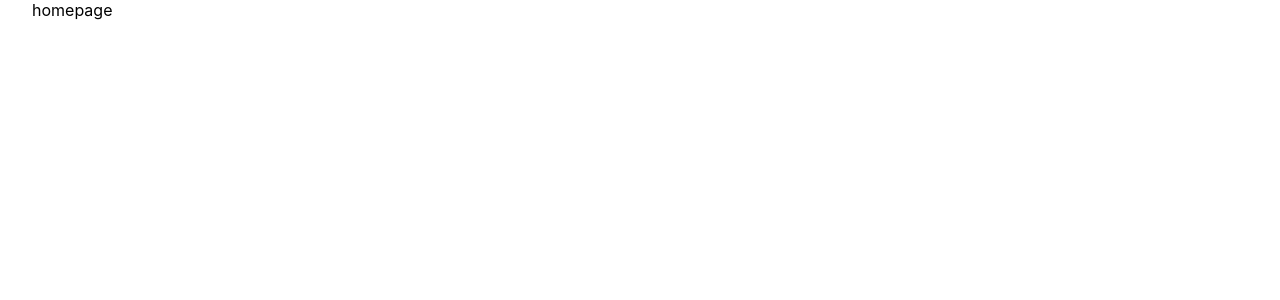
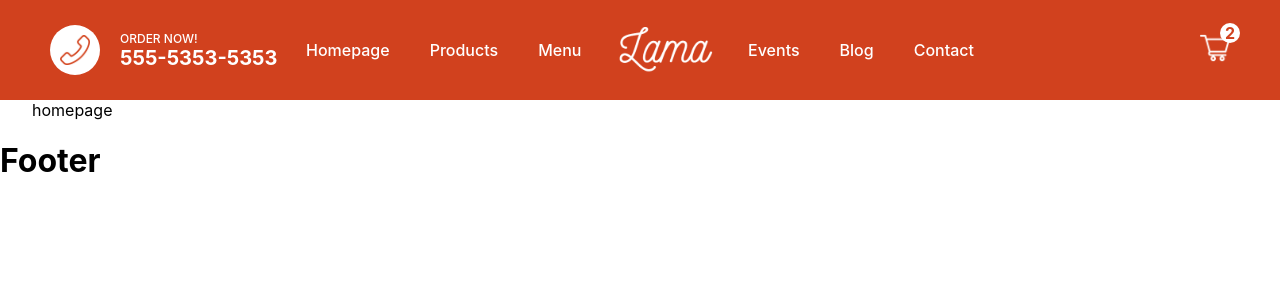
Before and after one commit to ciandevelops/pizza-restaurant, a Next.js app: page / in a window 1280 px wide. Shown: the top 300 px of the page. Built offline with nearby package versions, Linux system fonts and the light colour scheme.

Commit message:
nav complete

```diff
--- /dev/null
+++ b/components/Footer.js
@@ -0,0 +1,11 @@
+import React from "react";
+
+const Footer = () => {
+  return (
+    <div>
+      <h1>Footer</h1>
+    </div>
+  );
+};
+
+export default Footer;
--- /dev/null
+++ b/components/Layout.js
@@ -0,0 +1,15 @@
+import React from "react";
+import Navbar from "./Navbar";
+import Footer from "./Footer";
+
+const Layout = ({ children }) => {
+  return (
+    <>
+      <Navbar />
+      {children}
+      <Footer />
+    </>
+  );
+};
+
+export default Layout;
--- /dev/null
+++ b/components/Navbar.js
@@ -0,0 +1,47 @@
+import Image from "next/image";
+import React from "react";
+
+import styles from "../styles/Navbar.module.css";
+
+const Navbar = () => {
+  return (
+    <div className={styles.container}>
+      <div className={styles.item}>
+        <div className={styles.callButton}>
+          <Image
+            src="/img/telephone.png"
+            alt="Telephone"
+            width="32"
+            height="32"
+          />
+        </div>
+
+        <div className={styles.texts}>
+          <div className={styles.text}>ORDER NOW!</div>
+          <div className={styles.text}>555-5353-5353</div>
+        </div>
+      </div>
+
+      <div className={styles.item}>
+        <ul className={styles.list}>
+          <li className={styles.listItem}>Homepage</li>
+          <li className={styles.listItem}>Products</li>
+          <li className={styles.listItem}>Menu</li>
+          <Image src="/img/logo.png" alt="logo" width="160px" height="69px" />
+          <li className={styles.listItem}>Events</li>
+          <li className={styles.listItem}>Blog</li>
+          <li className={styles.listItem}>Contact</li>
+        </ul>
+      </div>
+
+      <div className={styles.item}>
+        <div className={styles.cart}>
+          <Image src="/img/cart.png" alt="logo" width="30px" height="30px" />
+          <div className={styles.counter}>2</div>
+        </div>
+      </div>
+    </div>
+  );
+};
+
+export default Navbar;
--- a/pages/_app.js
+++ b/pages/_app.js
@@ -1,7 +1,12 @@
-import '../styles/globals.css'
+import Layout from "../components/Layout";
+import "../styles/globals.css";
 
 function MyApp({ Component, pageProps }) {
-  return <Component {...pageProps} />
+  return (
+    <Layout>
+      <Component {...pageProps} />
+    </Layout>
+  );
 }
 
-export default MyApp
+export default MyApp;
--- /dev/null
+++ b/styles/Navbar.module.css
@@ -0,0 +1,80 @@
+.container {
+  height: 100px;
+  padding: 0px 50px;
+  background-color: #d1411e;
+  display: flex;
+  align-items: center;
+  justify-content: space-between;
+  position: sticky;
+  top: 0;
+}
+
+.item {
+  flex: 1;
+  display: flex;
+  align-items: center;
+}
+
+.item:nth-child(2) {
+  flex: 3;
+}
+
+.item:last-child {
+  justify-content: flex-end;
+}
+
+.callButton {
+  background-color: #fff;
+  border-radius: 50px;
+  padding: 10px;
+  width: 50px;
+  height: 50px;
+}
+
+.texts {
+  margin-left: 20px;
+  color: #fff;
+}
+
+.text:first-child {
+  font-size: 12px;
+  font-weight: 500;
+}
+
+.text:last-child {
+  font-size: 20px;
+  font-weight: bold;
+}
+
+.list {
+  padding: 0;
+  display: flex;
+  align-items: center;
+  list-style: none;
+  color: white;
+}
+
+.listItem {
+  margin: 20px;
+  font-weight: 500;
+}
+
+.cart {
+  position: relative;
+}
+
+.counter {
+  position: absolute;
+  top: -10px;
+  right: -10px;
+  width: 20px;
+  height: 20px;
+  border-radius: 50%;
+  background-color: #fff;
+  padding: 3px;
+  display: flex;
+  align-items: center;
+  justify-content: center;
+  font-weight: bold;
+  color: #d1411e;
+}
```
Also changed, not shown: pages/about.js (added, +7 -0 lines), components/Featured.js (added).
